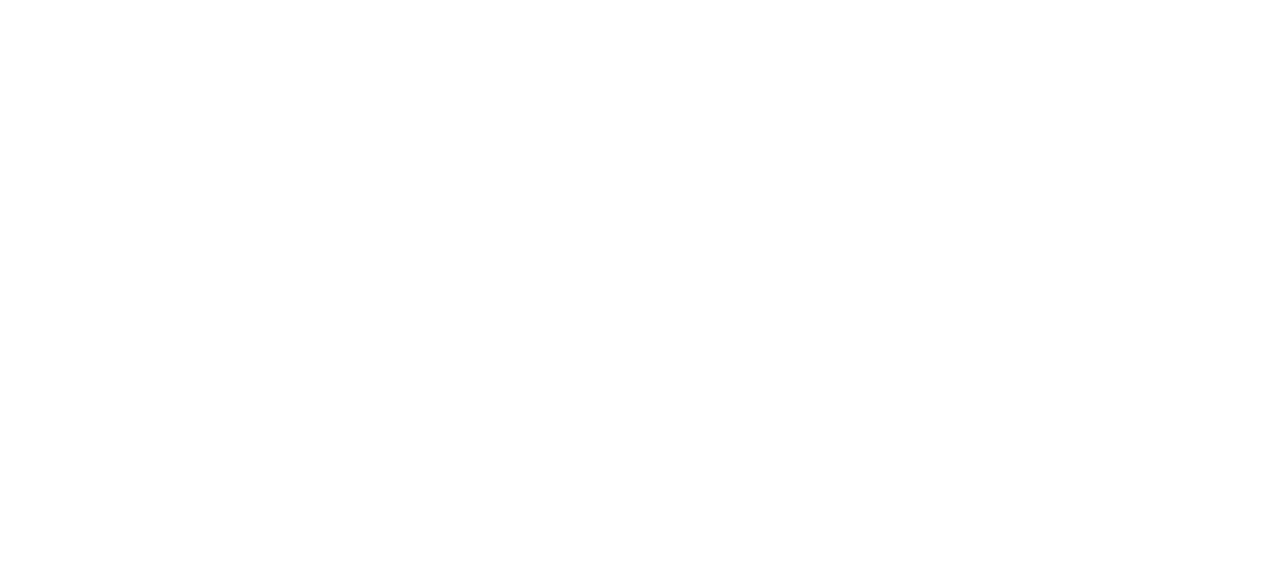
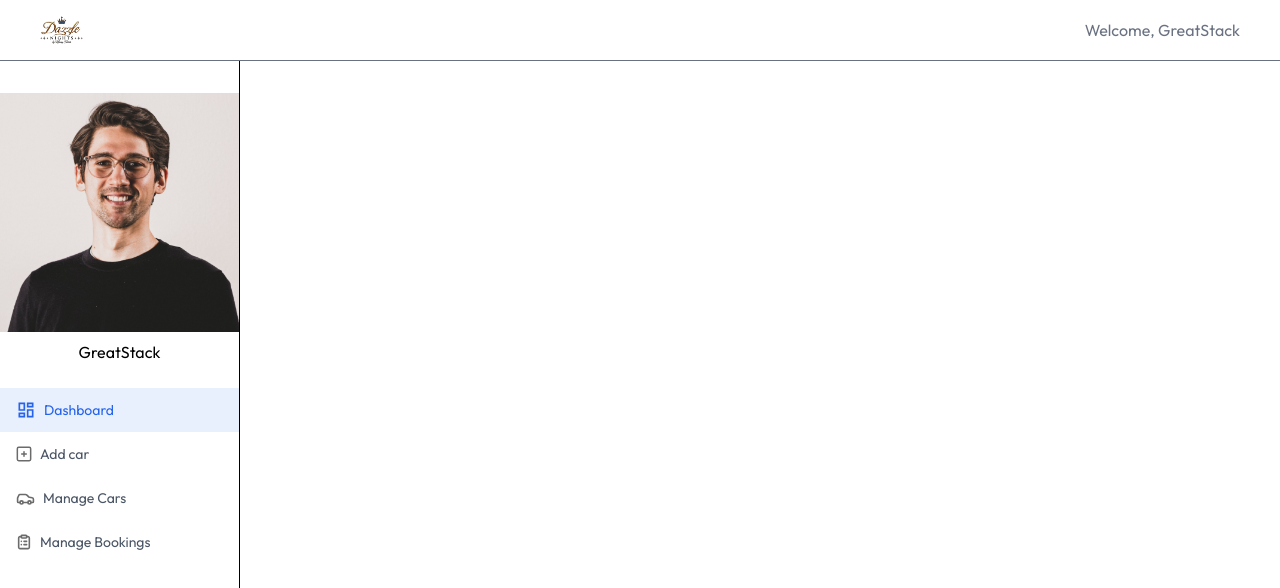
Before and after one commit to pasinduNuwantha/Rental-Portal, a React (Vite) app in the folder client/: page /owner in a window 1280 px wide. Before the commit this address had no page. Shown: the top 588 px of the page. Built offline with nearby package versions, Linux system fonts and the light colour scheme.

Commit message:
Sidebar, NAvbar,App.lsx, Title, layout updated

```diff
--- a/client/src/App.jsx
+++ b/client/src/App.jsx
@@ -6,6 +6,11 @@
 import Outfits from './pages/Outfits'
 import MyBookings from './pages/MyBookings'
 import Footer from './components/pasindu/Footer'
+import Layout from './pages/owner/Layout'
+import Dashboard from './pages/owner/Dashboard'
+import AddOutfit from './pages/owner/AddOutfit'
+import ManageOutfits from './pages/owner/ManageOutfits'
+import ManageBookings from './pages/owner/ManageBookings'
 
 
 const App = () => {
@@ -21,6 +26,12 @@
         <Route path='/outfit-details/:id' element = {<OutfitDetails/>}/>
         <Route path='/outfits' element = {<Outfits/>}/>
         <Route path='/my-bookings' element = {<MyBookings/>}/>
+        <Route path='/owner' element={<Layout />} />
+          <Route index element={<Dashboard/>} />
+          <Route path='add-outfit' element={<AddOutfit/>} />
+          <Route path='manage-outfits' element={<ManageOutfits />} />
+          <Route path='manage-bookings' element={<ManageBookings/>} />
+
       </Routes>
 
       {!isOwnerPath && <Footer/>}
--- /dev/null
+++ b/client/src/components/pasindu/NavbarOwner.jsx
@@ -0,0 +1,18 @@
+import React from 'react'
+import { assets, dummyUserData } from '../../assets/assets'
+import { Link } from 'react-router-dom'
+
+const NavbarOwner = () => {
+    const user = dummyUserData;
+
+  return (
+    <div className='flex items-center justify-between px-6 md:px-10 py-4 text-gray-500 border-b border-borderColor relative transition-all'>
+        <Link to='/' >
+        <img src={assets.logo} alt="" className='h-7' /> </Link>
+        <p>Welcome, {user.name || "Owner"} </p>
+
+    </div>
+  )
+}
+
+export default NavbarOwner
--- /dev/null
+++ b/client/src/components/pasindu/Sidebar.jsx
@@ -0,0 +1,51 @@
+import React, { useState } from 'react'
+import { assets, dummyUserData, ownerMenuLinks } from '../../assets/assets'
+import { NavLink, useLocation } from 'react-router-dom';
+
+const Sidebar = () => {
+    const user= dummyUserData;
+    const location= useLocation()
+    const [image,setImage] = useState('')
+
+    const updateImage = async()=>{
+        user.image = URL.createObjectURL(image)
+        setImage('')
+    }
+
+
+  return (
+    <div className='relative min-h-screen md:flex flex-col items-center pt-8 max-w-13 md:max-w-60 w-full border-r borderColor text-sm'>
+        <div className='group relative'>
+            <label htmlFor="image">
+                <img src={image ? URL.createObjectURL(image) : user ?. image || "#" } alt="" />
+
+                <div className='absolute hidden top-0 right-0 left-0 bottom-0 bg-black/10 rounded-full group-hover:flex items-center justify-center cursor-pointer'>
+                <img src={assets.edit_icon} alt="" />
+
+                </div>
+                <input type="file" id='image' accept="image/*" hidden onChange={e=>setImage(e.target.files[0])} />
+            </label>
+
+        </div>
+
+        {image && (
+            <button className='absolute top-0 right-0 flex p-2 gap-1 bg-primary/10 text-primary cursor-pointer '>Save <img src={assets.check_icon} width={13} alt="" onClick={updateImage} /></button>
+        )}
+
+        <p className='mt-2 text-base max-md:hidden'>{user?.name} </p>
+        <div className='w-full'>
+            {ownerMenuLinks.map((link,index)=>(
+                <NavLink key={index} to={link.path} className={`relative flex items-center gap-2 w-full py-3 pl-4 first:mt-6 ${link.path === location.pathname ? 'bg-primary/10 text-primary' : 'text-gray-600'}`}>
+                    <img src={link.path === location.pathname ? link.coloredIcon : link.icon} alt="Outfit-icon" />
+                    <span className='max-md:hidden'>{link.name} </span>
+                    <div className={`${link.path === location.pathname && 'bg-primary'}w-1.5 h-8 rounded-1 right-0 absolute`}></div>
+                </NavLink>
+            ))}
+
+        </div>
+
+    </div>
+  )
+}
+
+export default Sidebar
--- /dev/null
+++ b/client/src/components/pasindu/Title.jsx
@@ -0,0 +1,13 @@
+import React from 'react'
+
+const Title = ({title,subTitle}) => {
+  return (
+    <div>
+        <h1 className='font-medium text-3xl'>{title} </h1>
+        <p className='text-sm md:text-base text-gray-500/90 mt-2 max-w-156'> {subTitle} </p>
+
+    </div>
+  )
+}
+
+export default Title
--- a/client/src/pages/owner/Layout.jsx
+++ b/client/src/pages/owner/Layout.jsx
@@ -1,8 +1,17 @@
 import React from 'react'
+import NavbarOwner from '../../components/pasindu/NavbarOwner'
+import Sidebar from '../../components/pasindu/Sidebar'
+import { Outlet } from 'react-router-dom'
 
 const Layout = () => {
   return (
-    <div>
+    <div className='flex flex-col'>
+      <NavbarOwner />
+      <div className='flex'>
+        <Sidebar />
+        <Outlet />
+      </div>
+
 
     </div>
   )
```
